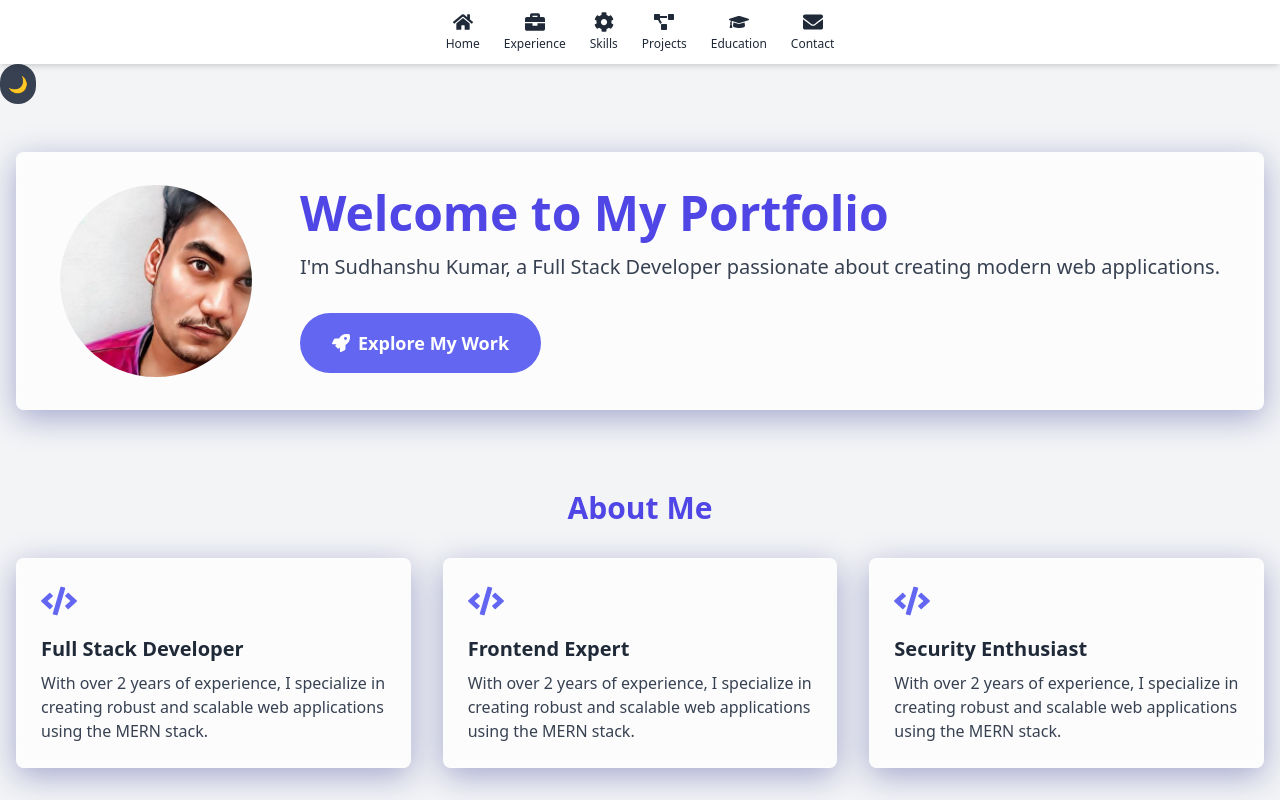
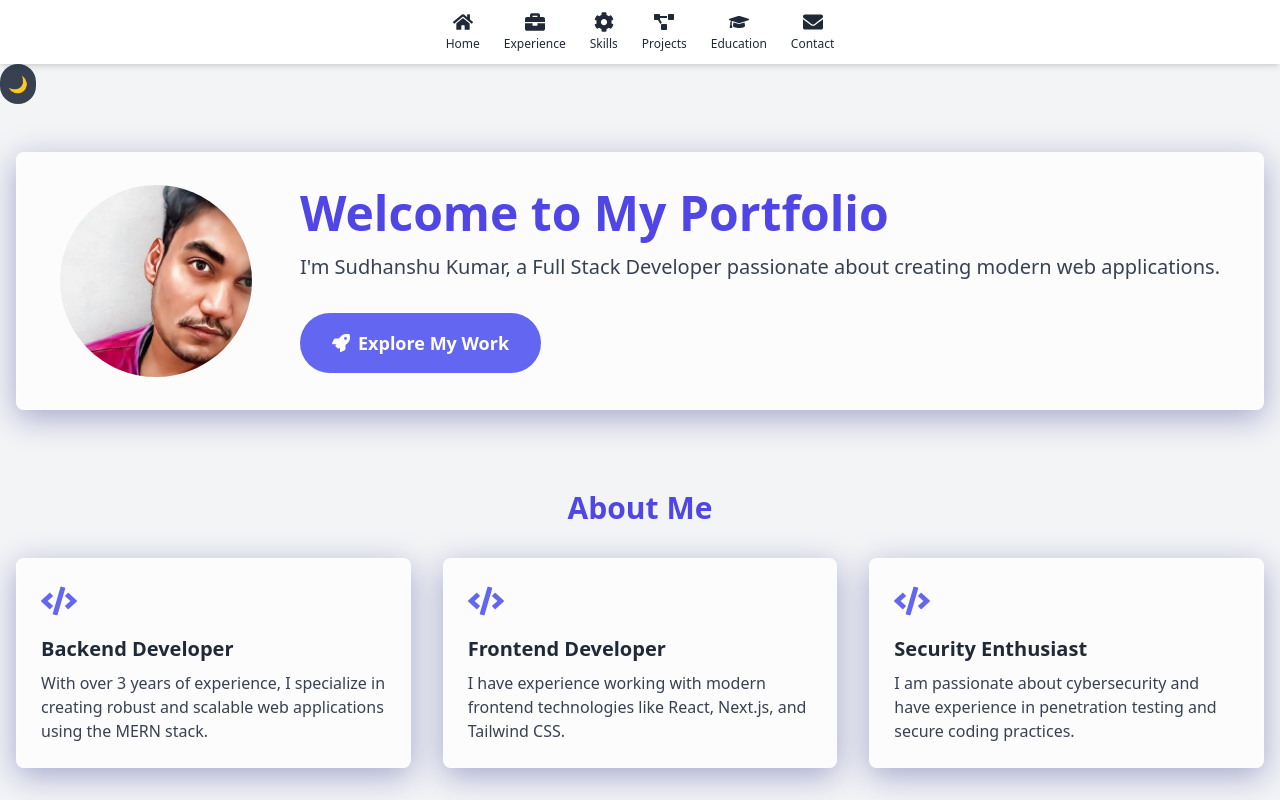
Before and after one commit to sudhanshu786kumar/my-portfolio, a React (Vite) app: page / in a window 1280 px wide. Shown: the top 800 px of the page. Built offline with nearby package versions, Linux system fonts and the light colour scheme.

Commit message:
feat: add HeaderCardDesc for dynamic rendering in Home component

```diff
--- a/src/components/Home.jsx
+++ b/src/components/Home.jsx
@@ -7,6 +7,7 @@ import Skills from './Skills';
 import Projects from './Projects';
 import Contact from './Contact';
 import Education from './Education'; // Import the Education component
+import { HeaderCardDesc } from '../constants/constant';
 
 const Home = ({ darkMode }) => {
   const containerVariants = {
@@ -106,7 +107,7 @@ const Home = ({ darkMode }) => {
           <motion.div className="mt-20" variants={itemVariants}>
             <h2 className="text-3xl font-bold mb-8 text-center text-indigo-600">About Me</h2>
             <div className="grid grid-cols-1 md:grid-cols-3 gap-8">
-              {['Full Stack Developer', 'Frontend Expert', 'Security Enthusiast'].map((title, index) => (
+              {HeaderCardDesc.map((title, index) => (
                 <motion.div
                   key={index}
                   className={`p-6 rounded-lg shadow-lg bg-opacity-10 backdrop-filter backdrop-blur-lg ${
@@ -120,9 +121,10 @@ const Home = ({ darkMode }) => {
                   }}
                 >
                   <FaCode className="text-4xl mb-4 text-indigo-500" />
-                  <h3 className="text-xl font-semibold mb-2">{title}</h3>
+
+                  <h3 className="text-xl font-semibold mb-2">{title.title}</h3>
                   <p className={darkMode ? 'text-gray-300' : 'text-gray-700'}>
-                    With over 2 years of experience, I specialize in creating robust and scalable web applications using the MERN stack.
+                    {title.description}
                   </p>
                 </motion.div>
               ))}
--- /dev/null
+++ b/src/constants/constant.js
@@ -0,0 +1,14 @@
+
+export const  HeaderCardDesc=[
+   { title: 'Backend Developer',
+    description: 'With over 3 years of experience, I specialize in creating robust and scalable web applications using the MERN stack.'
+    },
+    {
+    title: 'Frontend Developer',
+    description: 'I have experience working with modern frontend technologies like React, Next.js, and Tailwind CSS.'
+    },
+    {
+    title: 'Security Enthusiast',
+    description: 'I am passionate about cybersecurity and have experience in penetration testing and secure coding practices.'
+    }
+]
```
